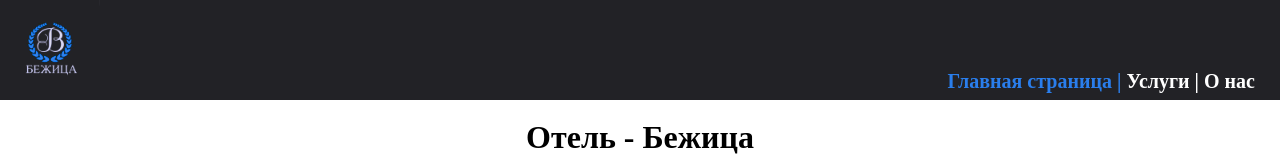
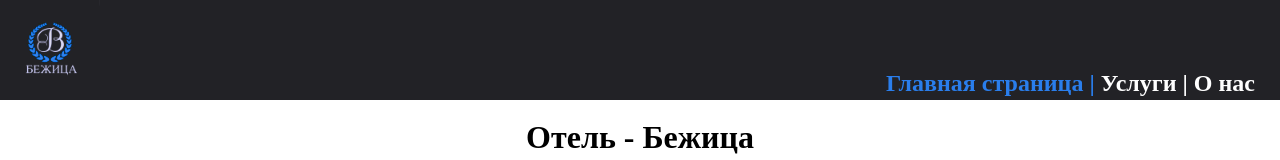
Before and after one commit to d1SEr/firstWEB, a plain HTML site: page index.html in a window 1280 px wide. Shown: the top 160 px of the page. Drawn offline with Linux system fonts and the light colour scheme.

Commit message:
Add files via upload

```diff
--- a/style.css
+++ b/style.css
@@ -39,10 +39,11 @@ a:active
 {
     font-weight: bolder;
     background: #222226;
-    font-size: 20px;
+    /*font-size: 20px;*/
     float: right;
     margin-top: 70px;
     margin-right: 25px;
+    font-size: 3vh;
 }
 
 .rest
```
